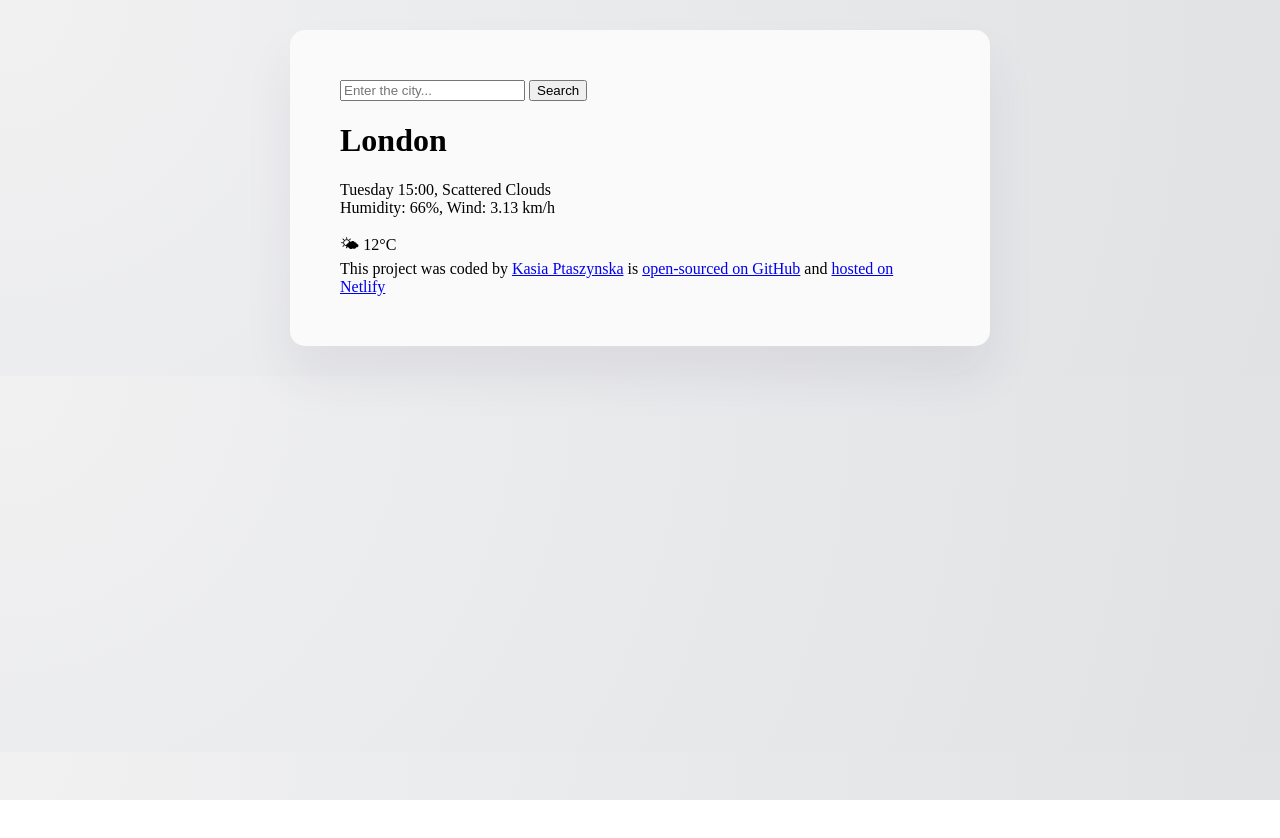
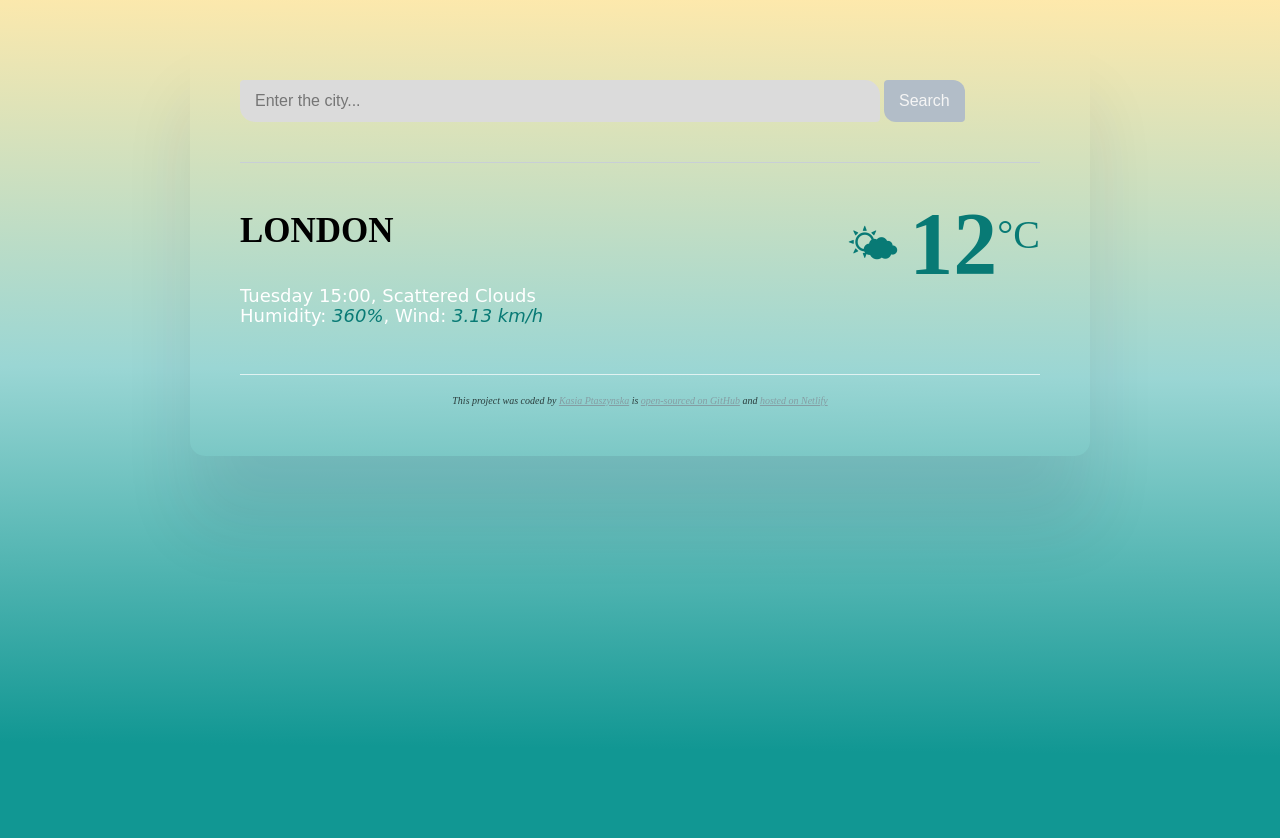
Before and after one commit to rissri/Weather-App, a plain HTML site: page Index.html in a window 1280 px wide. Before the commit the page ends 800 px from the top, so only its background shows below. Drawn offline with Linux system fonts and the light colour scheme; a web font is replaced by a local one.

Commit message:
CSS changes
app style changes

```diff
--- a/Index.html
+++ b/Index.html
@@ -15,21 +15,32 @@
   <body>
     <div class="weather_app">
       <header>
-        <form>
-          <input type="search" placeholder="Enter the city..." required />
-          <input type="submit" value="Search" />
+        <form class="search-form">
+          <input
+            type="search"
+            placeholder="Enter the city..."
+            required
+            class="search-form-input"
+          />
+          <input type="submit" value="Search" class="search-form-button" />
         </form>
       </header>
       <main>
-        <div>
-          <h1>London</h1>
-          <p>
-            Tuesday 15:00, Scattered Clouds
-            <br />
-            Humidity: 66%, Wind: 3.13 km/h
-          </p>
+        <div class="weather-app-data">
+          <div>
+            <h1 class="weather-app-city">London</h1>
+            <p class="weather-app-details">
+              Tuesday 15:00, Scattered Clouds
+              <br />
+              Humidity: <strong>360%</strong>, Wind:
+              <strong>3.13 km/h</strong>
+            </p>
+          </div>
+          <div class="weather-app-temp-container">
+            <div class="weather-app-icon">🌤</div>
+            <div class="weather-app-temp">12</div>
+            <div class="weather-app-unit">°C</div>
         </div>
-        <div>🌤 12°C</div>
       </main>
 
       <footer>
--- a/src/style.css
+++ b/src/style.css
@@ -1,20 +1,133 @@
 body {
-  background: radial-gradient(
-    circle at 0% 0.5%,
-    rgb(241, 241, 242) 0.1%,
-    rgb(224, 226, 228) 100.2%
+  background: linear-gradient(
+    0.6deg,
+    rgb(17, 151, 147) 11.2%,
+    rgb(154, 214, 212) 55.4%,
+    rgb(255, 233, 171) 100.2%
   );
+
+  height: 100vh;
   font-family: "Playwrite FR Moderne", serif;
   font-optical-sizing: auto;
   font-weight: 450;
   font-style: normal;
 }
 
+a {
+  color: #808891;
+}
 .weather_app {
-  background-color: #fafafa;
-  max-width: 600px;
+  background: radial-gradient(
+    circle at 0% 15%,
+    rgb(172, 184, 196) 0.1%,
+    rgb(200, 200, 201) 100.2%,
+    opacity 0.5
+  );
+  max-width: 800px;
   margin: 30px auto;
   padding: 50px;
   border-radius: 15px;
-  box-shadow: rgba(65, 50, 100, 0.08) 0px 30px 50px 0px;
+
+  box-shadow: rgba(43, 33, 66, 0.09) 0px 70px 70px 0px;
 }
+
+header {
+  border-bottom: 1px solid #c8cfd6;
+  padding: 0 0 40px 0;
+}
+
+.search-form-input {
+  background-color: #dbdbdb;
+  border: none;
+  border-radius: 4px 15px;
+  width: 80%;
+  padding: 12px 15px;
+  font-size: 16px;
+}
+
+.search-form-button {
+  background-color: #b2bdc8;
+  border: none;
+  border-radius: 4px 12px;
+  padding: 12px 15px;
+  font-size: 16px;
+  color: whitesmoke;
+  transition: transform 0.3s;
+}
+.search-form-button:hover {
+  animation: bubble 0.4s ease-out;
+}
+
+@keyframes bubble {
+  0% {
+    transform: scale(1);
+  }
+  50% {
+    transform: scale(1.2);
+  }
+  100% {
+    transform: scale(1);
+  }
+}
+
+.weather-app-city {
+  text-transform: uppercase;
+  font-weight: bold;
+  margin: auto;
+  font-size: 35px;
+  line-height: 75px;
+}
+
+.weather-app-data {
+  display: flex;
+  justify-content: space-between;
+}
+footer {
+  border-top: 1px solid #ffffff;
+  padding: 20px 0 0 0;
+  text-align: center;
+  font-size: 10px;
+  opacity: 0.7;
+  font-style: italic;
+}
+
+main {
+  padding: 30px 0;
+}
+
+.weather-app-details {
+  font-family: "Kalam", cursive;
+  font-weight: 400;
+  font-style: normal;
+  color: #ffffff;
+  line-height: 20px;
+  font-size: 18px;
+}
+
+.weather-app-details strong {
+  color: #087a75;
+  font-style: italic;
+  font-weight: 300;
+}
+.weather-app-temp-container {
+  display: flex;
+}
+
+.weather-app-temp {
+  font-size: 88px;
+  font-weight: bold;
+  margin-left: 10px;
+  color: #087a75;
+}
+
+.weather-app-icon {
+  font-size: 44px;
+  margin-top: 22px;
+  color: #087a75;
+}
+
+.weather-app-unit {
+  margin-top: 18px;
+  font-size: 40px;
+  color: #087a75;
+}
```
